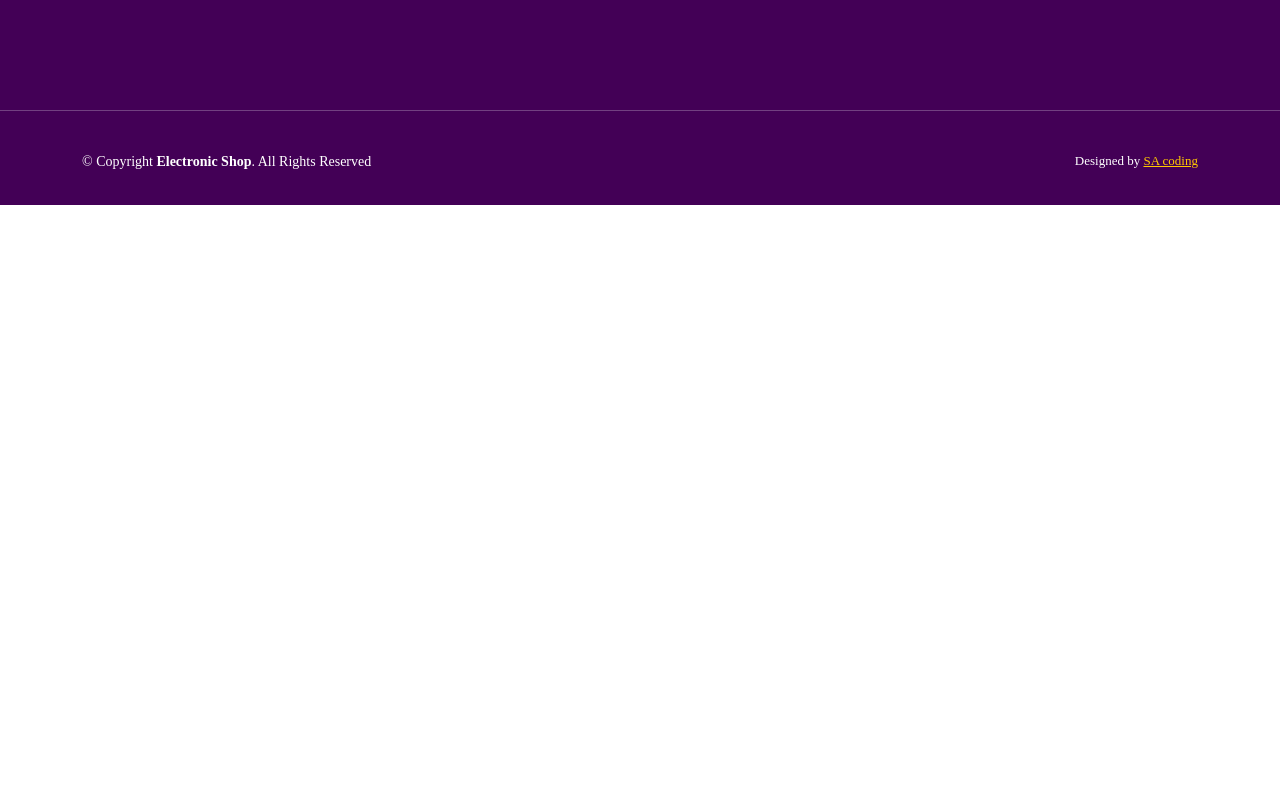
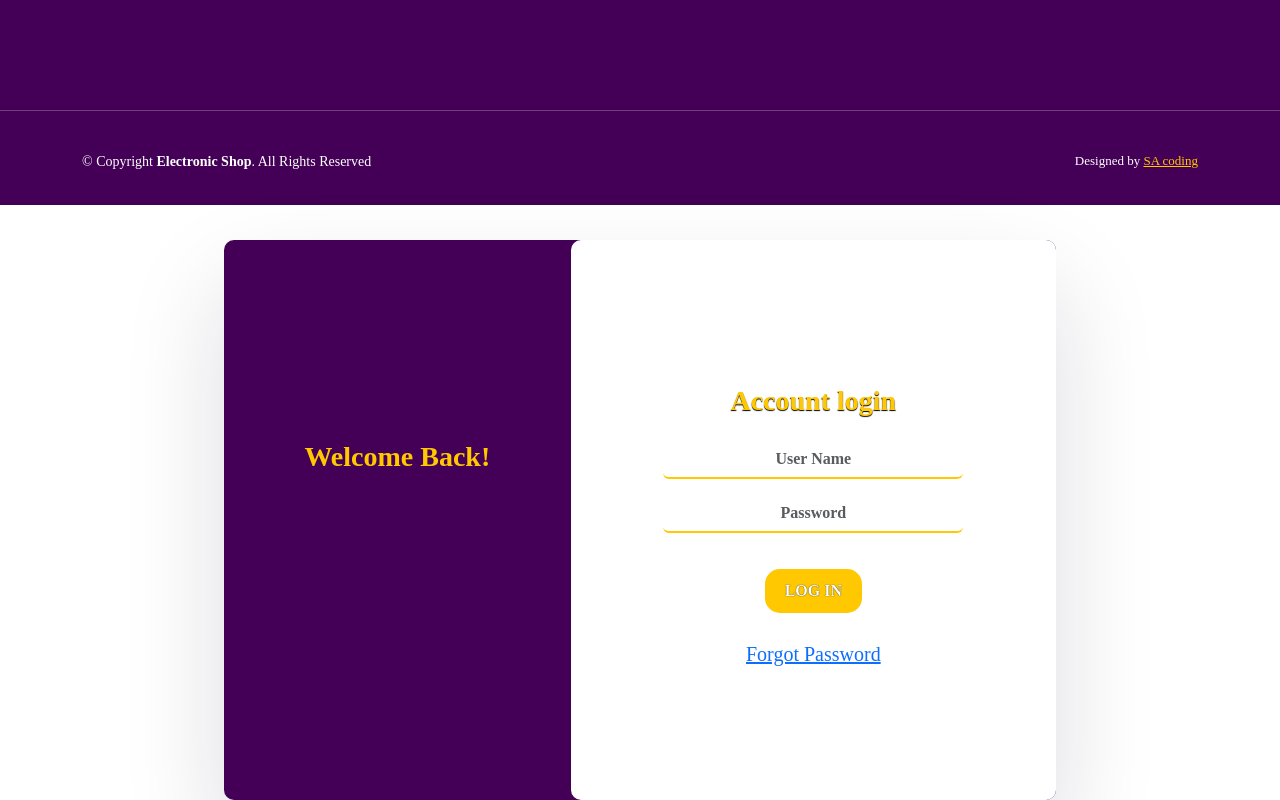
Before and after one commit to halamansou/Electronic-E-commerce-Website-Using-Angular, an Angular app: page / in a window 1280 px wide. Shown: the part 3117-3917 px from the top of the page. Before the commit the page ends 3322 px from the top, so only its background shows below. Built offline with nearby package versions, Linux system fonts and the light colour scheme.

Commit message:
Login Commponent Done

```diff
--- /dev/null
+++ b/src/app/Components/login/login.component.css
@@ -0,0 +1,80 @@
+/* login */
+#login{
+    width: 65%;
+    height: 70vh;
+    background-color: rgb(67 0 86);
+    margin-top: 35px;
+    border-radius: 10px;
+    box-shadow: rgba(17,12, 46, 0.15) 0px 48px 100px 0px;
+    font-size: 20px;
+}
+
+#side1 h3{
+    color: #ffc800;
+    font-weight: bold;
+    margin-top: 200px;
+}
+
+#side2{
+    background-color: white;
+    height: 70vh;
+    border-radius: 10px;
+    display: flex;
+    flex-direction: column;
+    justify-content: center;
+    align-items: center;
+}
+
+#side2 h3{
+    margin-top: 30px;
+    color: #ffc800;
+    font-weight: bold;
+    text-shadow: 0px 1px 1px black;
+}
+
+.input2 input{
+    margin-top: 15px;
+    width: 300px;
+    border: none;
+    border-bottom: 2px solid #ffc800;
+    text-align: center;
+}
+
+.input2 input::placeholder{
+    font-weight: bold;
+}
+
+#btnlogin{
+    padding-top: 10px;
+}
+
+#btnlogin a{
+    padding: 10px 20px;
+    text-decoration: none;
+    border-radius: 15px;
+    background-color: #ffc800;
+    color: white;
+    font-weight: bold;
+    border: none;
+    text-shadow: 0px 0px 1px black;
+}
+
+#side2 p{
+    margin-top: 10px;
+}
+
+@media (max-width: 991px){
+    .input2 input{
+        width: 250px;
+    }
+}
+
+@media (max-width: 765px){
+    .input2 input{
+        width: 260px;
+    }
+    #side2{
+        height: 60vh;
+    }
+}
+/* login */
--- /dev/null
+++ b/src/app/Components/login/login.component.html
@@ -0,0 +1,17 @@
+<div class="container" id="login">
+    <div class="row">
+        <div class="col-md-5 py-3 py-md-0" id="side1">
+            <h3 class="text-center">Welcome Back!</h3>
+        </div>
+        <div class="col-md-7 py-3 py-md-0" id="side2">
+            <h3 class="text-center">Account login</h3>
+            <!-- <p class="text-center">Lorem ipsum dolor sit amet consectetur adipisicing elit. Neque, sequi.</p> -->
+            <div class="input2 text-center">
+                <input type="name" class="form-control mb-3" placeholder="User Name">
+                <input type="password" class="form-control mb-3" placeholder="Password">
+            </div>
+            <p class="text-center" id="btnlogin"><a href="#" class="btn btn-primary">LOG IN</a></p>
+            <p class="text-center"><a href="#">Forgot Password</a></p>
+        </div>
+    </div>
+</div>
--- a/src/app/app.component.html
+++ b/src/app/app.component.html
@@ -5,3 +5,5 @@
 
 <app-offer></app-offer>
 <app-footer></app-footer>
+
+<app-login></app-login>
--- a/src/app/app.component.ts
+++ b/src/app/app.component.ts
@@ -1,3 +1,4 @@
+import { LoginComponent } from './Components/login/login.component';
 import { OfferComponent } from './Components/offer/offer.component';
 import { ProductComponent } from './Components/product/product.component';
 import { HomeComponent } from './Components/home/home.component';
@@ -9,7 +10,7 @@ import { RouterOutlet } from '@angular/router';
 @Component({
   selector: 'app-root',
   standalone: true,
-  imports: [NavebarComponent,FooterComponent,HomeComponent,ProductComponent,OfferComponent],
+  imports: [NavebarComponent,FooterComponent,HomeComponent,ProductComponent,OfferComponent,LoginComponent],
   templateUrl: './app.component.html',
   styleUrl: './app.component.css'
 })
```
Also changed, not shown: src/app/Components/login/login.component.ts (added, +12 -0 lines), 1 other file (tests, documents, lock files or other folders).
